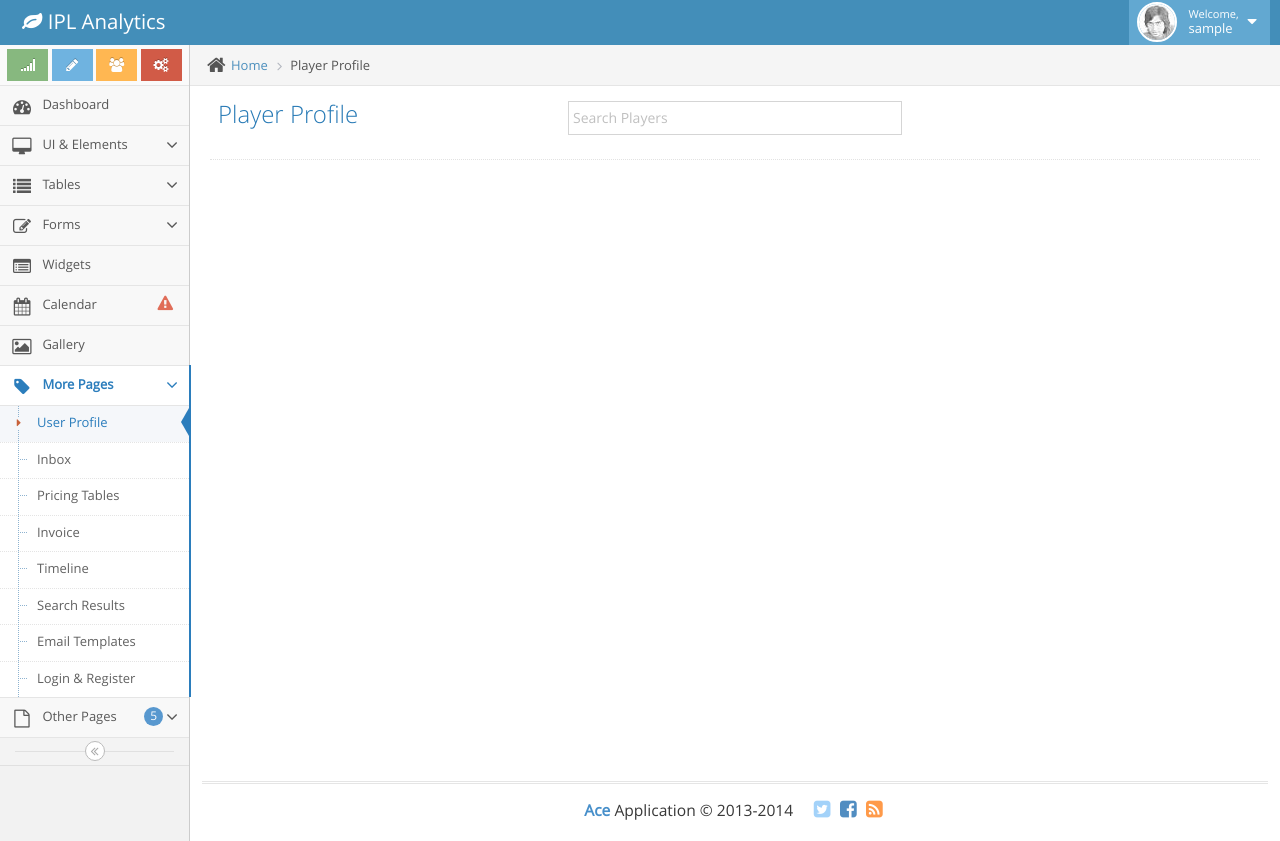
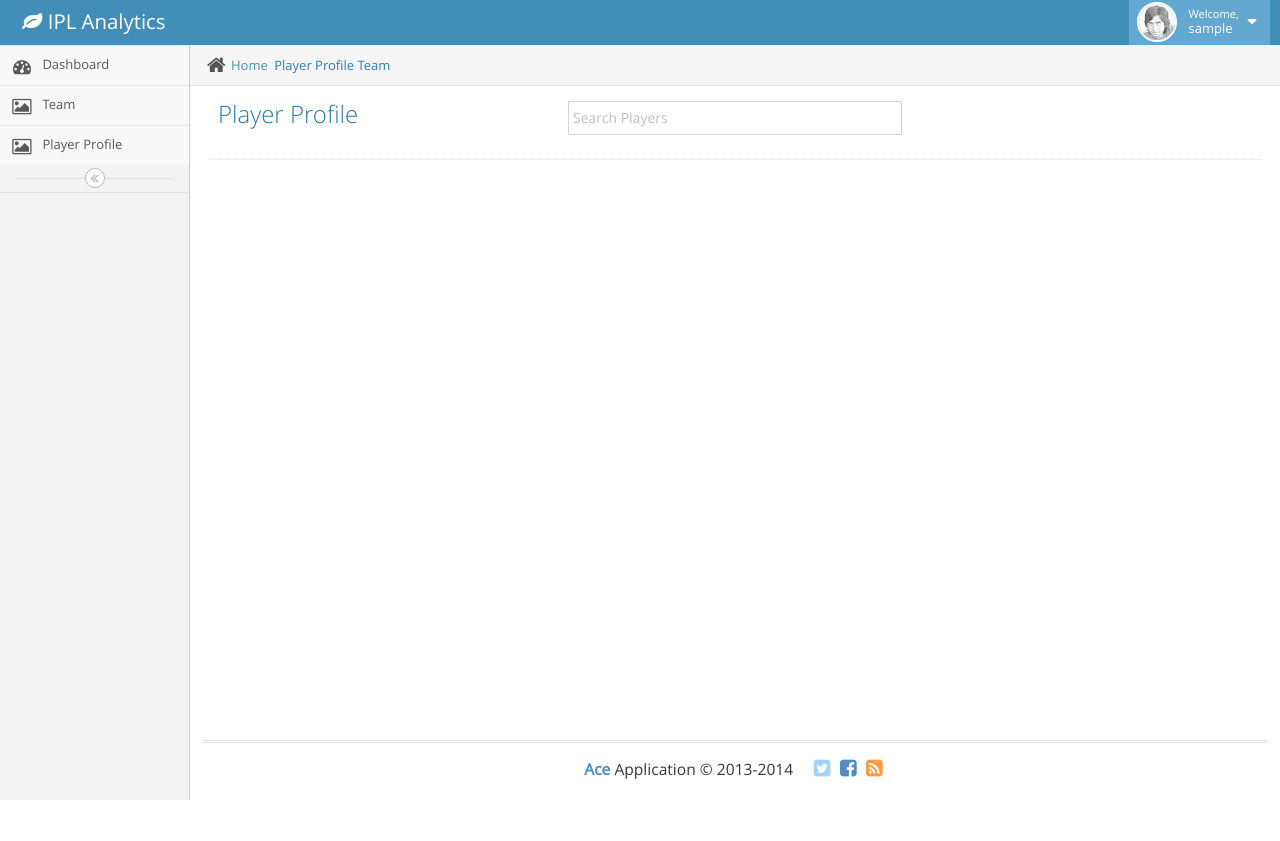
Before and after one commit to bheath015/CricketDB, a Flask app: page /playerprofile in a window 1280 px wide. After the commit the page ends 800 px from the top, so only its background shows below. Run offline with Flask 2, Linux system fonts and the light colour scheme; the visitor is signed in with stand-in values (Sample User, id 1); data that the repository does not hold is empty; some libraries are stand-ins or nearby versions.

Commit message:
continue cleanup and create redirects

```diff
--- a/flaskApp/templates/profile.html
+++ b/flaskApp/templates/profile.html
@@ -110,7 +110,7 @@
 					try{ace.settings.loadState('sidebar')}catch(e){}
 				</script>
 
-				<div class="sidebar-shortcuts" id="sidebar-shortcuts">
+<!-- 				<div class="sidebar-shortcuts" id="sidebar-shortcuts">
 					<div class="sidebar-shortcuts-large" id="sidebar-shortcuts-large">
 						<button class="btn btn-success">
 							<i class="ace-icon fa fa-signal"></i>
@@ -138,11 +138,11 @@
 
 						<span class="btn btn-danger"></span>
 					</div>
-				</div><!-- /.sidebar-shortcuts -->
+				</div> --><!-- /.sidebar-shortcuts -->
 
 				<ul class="nav nav-list">
 					<li class="">
-						<a href="index.html">
+						<a href="dash">
 							<i class="menu-icon fa fa-tachometer"></i>
 							<span class="menu-text"> Dashboard </span>
 						</a>
@@ -150,7 +150,7 @@
 						<b class="arrow"></b>
 					</li>
 
-					<li class="">
+<!-- 					<li class="">
 						<a href="#" class="dropdown-toggle">
 							<i class="menu-icon fa fa-desktop"></i>
 							<span class="menu-text">
@@ -460,18 +460,36 @@
 						</a>
 
 						<b class="arrow"></b>
-					</li>
+					</li> -->
 
-					<li class="">
+<!-- 					<li class="">
 						<a href="gallery.html">
 							<i class="menu-icon fa fa-picture-o"></i>
 							<span class="menu-text"> Gallery </span>
 						</a>
 
 						<b class="arrow"></b>
+					</li> -->
+
+					<li class="">
+						<a href="team">
+							<i class="menu-icon fa fa-picture-o"></i>
+							<span class="menu-text"> Team </span>
+						</a>
+
+						<b class="arrow"></b>
 					</li>
 
-					<li class="active open">
+					<li class="">
+						<a href="playerprofile">
+							<i class="menu-icon fa fa-picture-o"></i>
+							<span class="menu-text"> Player Profile </span>
+						</a>
+
+						<b class="arrow"></b>
+					</li>
+
+<!-- 					<li class="active open">
 						<a href="#" class="dropdown-toggle">
 							<i class="menu-icon fa fa-tag"></i>
 							<span class="menu-text"> More Pages </span>
@@ -618,7 +636,7 @@
 							</li>
 						</ul>
 					</li>
-				</ul><!-- /.nav-list -->
+				</ul> --><!-- /.nav-list -->
 
 				<div class="sidebar-toggle sidebar-collapse" id="sidebar-collapse">
 					<i id="sidebar-toggle-icon" class="ace-icon fa fa-angle-double-left ace-save-state" data-icon1="ace-icon fa fa-angle-double-left" data-icon2="ace-icon fa fa-angle-double-right"></i>
@@ -631,10 +649,20 @@
 						<ul class="breadcrumb">
 							<li>
 								<i class="ace-icon fa fa-home home-icon"></i>
-								<a href="/dash">Home</a>
+								<a href="dash">Home</a>
 							</li>
 
-							<li class="active">Player Profile</li>
+<!-- 							<li class="active">Player Profile</li>
+								<a href="playerprofile">Player Profile</a> -->
+
+							</li>
+								<a href="playerprofile">Player Profile</a>
+							</li>
+
+							</li>
+								<a href="team">Team</a>
+							</li>
+						<!-- 	<li class="active">Team</li> -->
 						</ul><!-- /.breadcrumb -->
 
 
```
Also changed, not shown: flaskApp/templates/dash.html (+39 -12 lines), flaskApp/templates/layout.html (+21 -7 lines), 4 other files.
